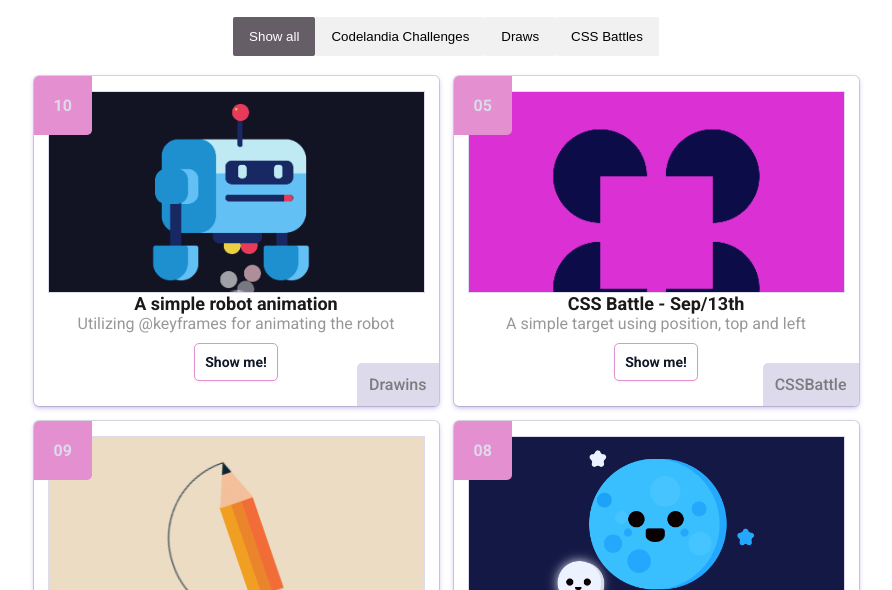
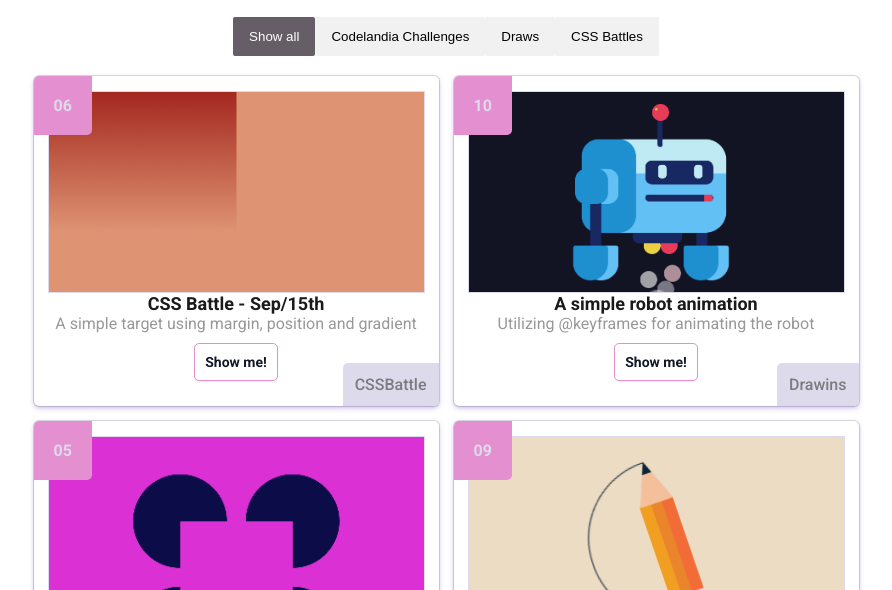
Before and after one commit to mewmewdevart/CSSDrawings4Fun, a plain HTML site: page index.html in a window 1280 px wide. Shown: the part 210-800 px from the top of the page, without its empty margins (194-1086 px from the left). Drawn offline with Linux system fonts and the light colour scheme.

Commit message:
add the css battle

```diff
--- a/index.html
+++ b/index.html
@@ -22,6 +22,15 @@
 		</div>
 
 		<div class="container-fluid">
+			<div class="card filterDiv  cssBattles">
+				<div class="icon-number">06</div>
+				<img src="./CSSBattles/06_CSSBattle/art.png" alt="the gradient block">
+				<h2>CSS Battle - Sep/15th</h2>
+				<p>A simple target using margin, position and gradient</p>
+				<a class="btn" role="button" href="./CSSBattles/06_CSSBattle/06_css.html" target="_blank">Show me!</a>
+				<div class="icon-badge">CSSBattle</div>
+			</div>
+
 			<div class="card filterDiv  draws">
 				<div class="icon-number">10</div>
 				<img src="./Drawings/09_Robot/robot.png" alt="Praticing">
```
Also changed, not shown: CSSBattles/06_CSSBattle/06_css.html (added, +12 -0 lines), CSSBattles/06_CSSBattle/art.png (added).
